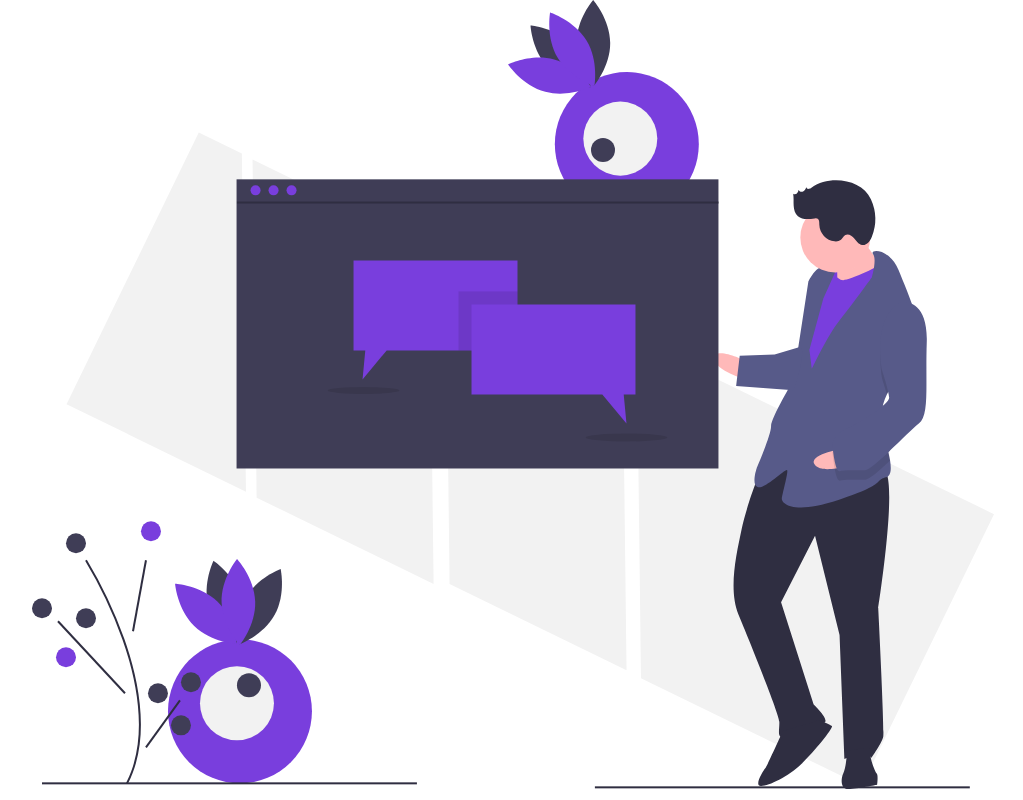
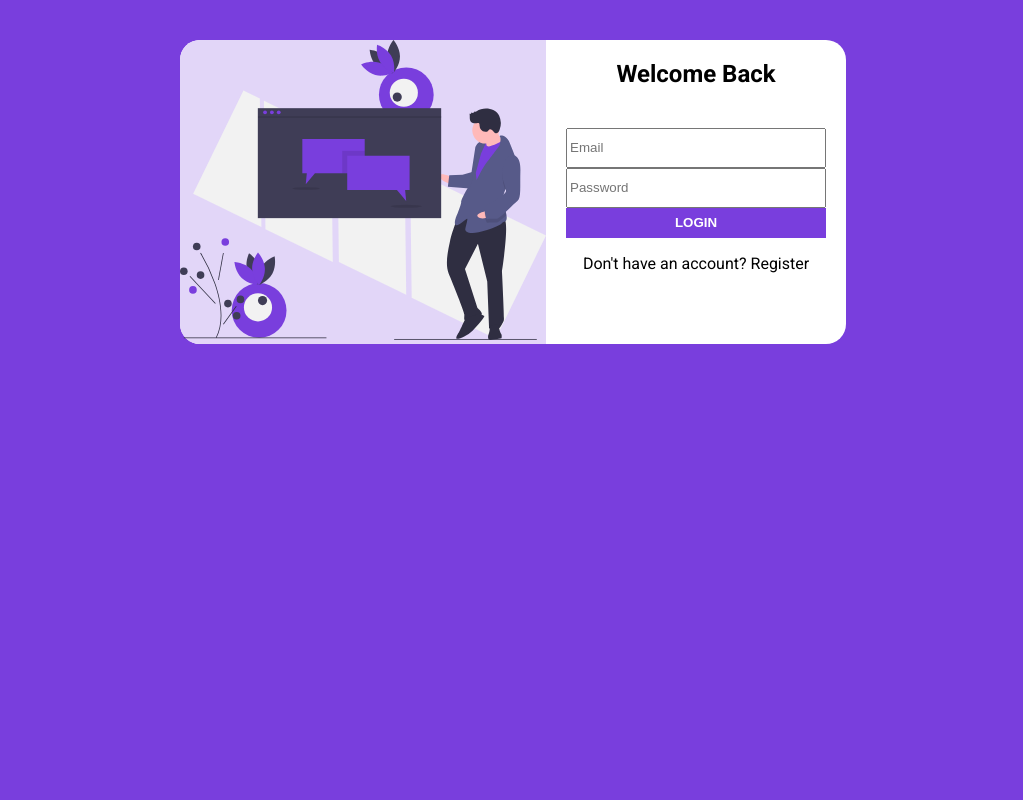
Before and after one commit to shrki416/Playground, a React (Create React App) app in the folder chat-app/chat-frontend/: page /login in a window 1280 px wide. Shown: the top 800 px of the page, without its empty margins (127-1150 px from the left). Built offline with nearby package versions, Linux system fonts and the light colour scheme.

Commit message:
style login component

```diff
--- a/chat-app/chat-frontend/package.json
+++ b/chat-app/chat-frontend/package.json
@@ -6,6 +6,7 @@
     "@testing-library/jest-dom": "^5.11.9",
     "@testing-library/react": "^11.2.5",
     "@testing-library/user-event": "^12.7.1",
+    "node-sass": "^4.14.1",
     "react": "^17.0.1",
     "react-dom": "^17.0.1",
     "react-router-dom": "^5.2.0",
--- a/chat-app/chat-frontend/src/App.css
+++ /dev/null
@@ -1,3 +0,0 @@
-.App {
-  text-align: center;
-}
--- a/chat-app/chat-frontend/src/App.js
+++ b/chat-app/chat-frontend/src/App.js
@@ -1,9 +1,10 @@
-import "./App.css";
 import Login from "./components/Auth/Login";
 import Register from "./components/Auth/Register";
 import Chat from "./components/Chat/Chat";
 
 import { BrowserRouter as Router, Route, Switch } from "react-router-dom";
+
+import "./App.scss";
 
 function App() {
   return (
--- /dev/null
+++ b/chat-app/chat-frontend/src/App.scss
@@ -0,0 +1,27 @@
+@import url("https://fonts.googleapis.com/css2?family=Roboto:wght@100;400;700&display=swap");
+
+body {
+  font-family: "Roboto", sans-serif;
+}
+
+.App {
+  text-align: center;
+}
+
+.card-shadow {
+  --webkit-box-shadow: 6px 5px 5px 8px rgba(64, 64, 64, 0.5);
+  --moz-box-shadow: 6px 5px 5px 8px rgba(64, 64, 64, 0.5);
+  box-shadow: 6px 5px 5px 8px rgba(64, 64, 64, 0.5);
+}
+
+.m-0 {
+  margin: 0;
+}
+
+.mb-1 {
+  margin-bottom: 1rem;
+}
+
+.mb-2 {
+  margin-bottom: 2rem;
+}
--- a/chat-app/chat-frontend/src/assests/scss/App.scss
+++ /dev/null
@@ -1,33 +0,0 @@
-@import url("https://fonts.googleapis.com/css2?family=Roboto&display=swap");
-
-body {
-  font-family: "Roboto", sans-serif;
-}
-
-.App {
-  text-align: center;
-}
-
-.card-shadow {
-  -webkit-box-shadow: 0px 5px 5px 0px rgba(64, 64, 64, 0.5);
-  -moz-box-shadow: 0px 5px 5px 0px rgba(64, 64, 64, 0.5);
-  box-shadow: 0px 5px 5px 0px rgba(64, 64, 64, 0.5);
-}
-
-.shadow-light {
-  -webkit-box-shadow: 0px 3px 5px 0px rgba(122, 122, 122, 0.2);
-  -moz-box-shadow: 0px 3px 5px 0px rgba(122, 122, 122, 0.2);
-  box-shadow: 0px 3px 5px 0px rgba(122, 122, 122, 0.2);
-}
-
-.m-0 {
-  margin: 0;
-}
-
-.mb-1 {
-  margin-bottom: 1rem;
-}
-
-.mb-2 {
-  margin-bottom: 2rem;
-}
--- /dev/null
+++ b/chat-app/chat-frontend/src/assests/scss/_variables.scss
@@ -0,0 +1,5 @@
+$bg-main: #793edd;
+$bg-light: #e2d6f8;
+$bg-gray: #f5f6f8;
+$success: #42b983;
+$danger: #b94242;
--- /dev/null
+++ b/chat-app/chat-frontend/src/components/Auth/Auth.scss
@@ -0,0 +1,78 @@
+@import "../../assests/scss/_variables";
+
+#auth-container {
+  min-height: 100vh;
+  background-color: $bg-main;
+
+  #auth-card {
+    display: flex;
+    justify-content: center;
+
+    & > div {
+      display: flex;
+      flex-direction: column;
+      min-width: 100%;
+      margin-top: 10px;
+      background-color: white;
+      border-radius: 20px;
+
+      @media (min-width: 800px) {
+        flex-direction: row;
+        min-width: 500px;
+        margin-top: 2.5rem;
+      }
+
+      #image-section {
+        background-color: $bg-light;
+        border-top-left-radius: 20px;
+        border-top-right-radius: 20px;
+        border-bottom-left-radius: 0;
+
+        @media (min-width: 800px) {
+          border-top-right-radius: 0;
+          border-bottom-left-radius: 20px;
+        }
+
+        img {
+          max-height: 300px;
+          max-width: 100%;
+        }
+      }
+
+      #form-section {
+        min-width: 100%;
+
+        @media (min-width: 800px) {
+          min-width: 300px;
+        }
+
+        h2 {
+          text-align: center;
+        }
+
+        form {
+          padding: 20px;
+
+          .input-field {
+            input,
+            select {
+              height: 40px;
+              width: 100%;
+              box-sizing: border-box;
+            }
+          }
+
+          button {
+            width: 100%;
+            height: 30px;
+            background-color: $bg-main;
+            border: none;
+            color: white;
+            cursor: pointer;
+            font-weight: 600;
+          }
+        }
+      }
+    }
+  }
+}
--- a/chat-app/chat-frontend/src/components/Auth/Login.js
+++ b/chat-app/chat-frontend/src/components/Auth/Login.js
@@ -1,6 +1,7 @@
 import React from "react";
 import login from "../../assests/images/login.svg";
-// import register from '../../assests/images/register.svg'
+
+import "./Auth.scss";
 
 function Login() {
   return (
```
Also changed, not shown: 1 other file (tests, documents, lock files or other folders).
